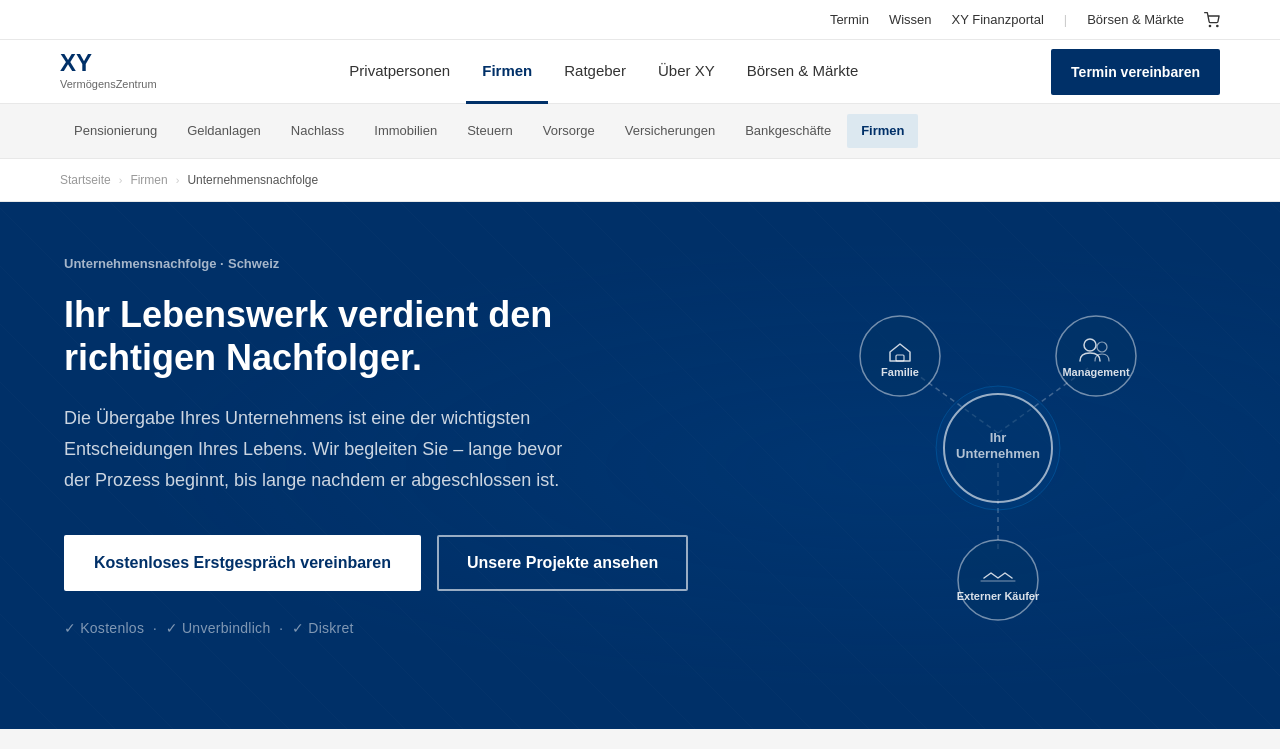
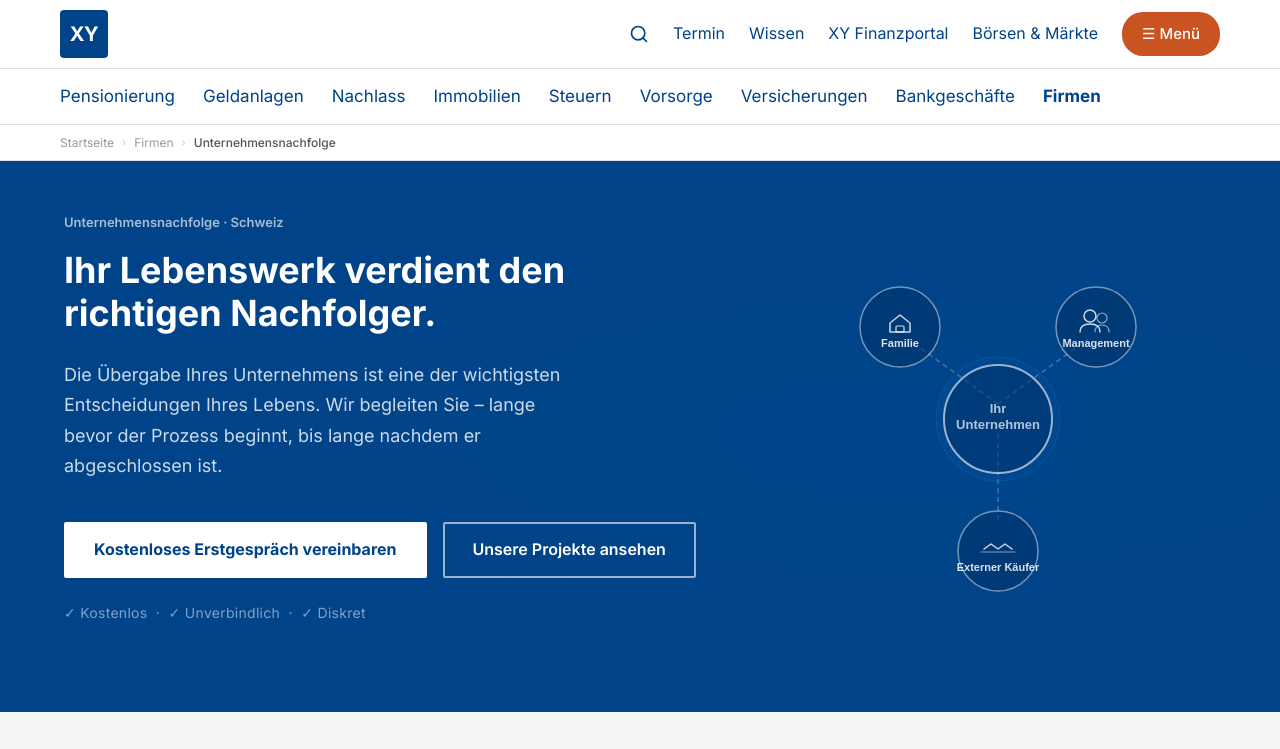
Before and after one commit to vinchafer/un-website, a website: page index.html in a window 1280 px wide. Shown: the top 749 px of the page. Drawn offline with Linux system fonts and the light colour scheme.

Commit message:
Pixelgenaue VZ-Shell: Inter-Font, #004388, Orange CTA, 2-Zeilen-Header
- Font: Arial → Inter (Google Fonts, 400/500/600/700)
- Farben: primary #004388, text #191919, body-bg #eeeef0
- Header komplett umgebaut: 1 Zeile (Logo-Block + Links + Menü-Button)
- Logo: dunkelblauer Quadrat-Block [XY] in weiss (wie VZ)
- Menü-Button: orange #C95321, pill-shape border-radius 21px
- Quicklinks: #004388, 17px, weisser Hintergrund
- Entfernt: 3. Navigationszeile (Privatpersonen/Firmen/Ratgeber)
- Sections: explizit background #fff gegen #eeeef0 body-bg
- JS: auf neue vz-header/vz-menu-trigger IDs umgestellt

Co-Authored-By: Claude Sonnet 4.6 <noreply@anthropic.com>

```diff
--- a/index.html
+++ b/index.html
@@ -115,19 +115,22 @@
     }
     </script>
 
+    <link rel="preconnect" href="https://fonts.googleapis.com">
+    <link href="https://fonts.googleapis.com/css2?family=Inter:wght@400;500;600;700&display=swap" rel="stylesheet">
     <style>
         /* Design System */
         :root {
-            --color-primary: #003068;
-            --color-secondary: #002050;
-            --color-accent: #003068;
-            --color-text: #333333;
-            --color-text-light: #666666;
+            --color-primary: #004388;
+            --color-secondary: #003070;
+            --color-accent: #004388;
+            --color-text: #191919;
+            --color-text-light: #555555;
             --color-bg: #FFFFFF;
             --color-bg-light: #f5f5f5;
             --color-bg-dark: #002244;
-            --color-border: #e8e8e8;
+            --color-border: #e0e0e0;
             --color-success: #2E7D32;
+            --color-orange: #C95321;
 
             --shadow-sm: 0 2px 8px rgba(0,0,0,0.06);
             --shadow-md: 0 4px 16px rgba(0,0,0,0.10);
@@ -158,12 +161,16 @@
         }
 
         body {
-            font-family: Arial, Helvetica, sans-serif;
+            font-family: 'Inter', sans-serif;
             font-size: 16px;
-            line-height: 26px;
+            line-height: 1.6;
             font-weight: 400;
             color: var(--color-text);
-            background-color: var(--color-bg);
+            background-color: #eeeef0;
+        }
+
+        section {
+            background-color: #fff;
         }
 
         /* Typography */
@@ -256,7 +263,7 @@
         }
 
         .btn-primary:hover {
-            background-color: #006AB8;
+            background-color: #003070;
             box-shadow: var(--shadow-md);
         }
 
@@ -289,243 +296,111 @@
         }
 
         /* =============================================
-           VZ TOP BAR
+           VZ HEADER (Zeile 1: Logo + Links + Menü)
         ============================================= */
-        #vz-topbar {
-            height: 40px;
-            background-color: white;
-            border-bottom: 1px solid #e8e8e8;
-            display: flex;
-            align-items: center;
-        }
-
-        .topbar-inner {
+        #vz-header {
+            background: #fff;
+            border-bottom: 1px solid #e0e0e0;
+            position: sticky;
+            top: 0;
+            z-index: 1000;
+            transition: box-shadow 0.2s ease;
+        }
+
+        #vz-header.nav-scrolled {
+            box-shadow: 0 2px 8px rgba(0,0,0,0.10);
+        }
+
+        .vz-header-inner {
             max-width: 1200px;
             margin: 0 auto;
             padding: 0 20px;
-            width: 100%;
             display: flex;
-            justify-content: flex-end;
+            justify-content: space-between;
             align-items: center;
-            gap: 20px;
-        }
-
-        .topbar-link {
-            color: #333;
+            height: 68px;
+        }
+
+        /* Logo: blauer Quadrat-Block mit "XY" in weiss */
+        .vz-logo-block {
+            display: inline-flex;
+            align-items: center;
+            justify-content: center;
+            background: #004388;
+            color: #fff;
+            font-weight: 700;
+            font-size: 20px;
+            width: 48px;
+            height: 48px;
+            border-radius: 4px;
             text-decoration: none;
-            font-size: 13px;
-            transition: text-decoration 0.2s;
-        }
-
-        .topbar-link:hover {
-            text-decoration: underline;
-            color: #333;
-        }
-
-        .topbar-sep { color: #ccc; font-size: 13px; }
-
-        .topbar-icon {
+            flex-shrink: 0;
+            letter-spacing: -0.5px;
+            font-family: 'Inter', sans-serif;
+        }
+
+        .vz-logo-block:hover { background: #003070; color: #fff; }
+
+        /* Rechte Seite: Links + Menü-Button */
+        .vz-header-right {
             display: flex;
             align-items: center;
-            color: #333;
-            text-decoration: none;
-        }
-
-        @media (max-width: 768px) {
-            #vz-topbar { display: none; }
-        }
-
-        /* =============================================
-           VZ HAUPTNAVIGATION
-        ============================================= */
-        #main-nav {
-            position: sticky;
-            top: 0;
-            z-index: 1000;
-            background-color: white;
-            border-bottom: 1px solid #e8e8e8;
-            height: 64px;
-            transition: box-shadow 0.2s ease;
-        }
-
-        #main-nav.nav-scrolled {
-            box-shadow: 0 2px 8px rgba(0,0,0,0.08);
-        }
-
-        .nav-container {
-            max-width: 1200px;
-            margin: 0 auto;
-            padding: 0 20px;
-            height: 100%;
+            gap: 24px;
+        }
+
+        .vz-header-links {
             display: flex;
             align-items: center;
-            justify-content: space-between;
-        }
-
-        .nav-logo {
-            display: flex;
-            flex-direction: column;
-            text-decoration: none;
-            flex-shrink: 0;
-            line-height: 1;
-        }
-
-        .nav-logo-name {
-            font-size: 24px;
-            font-weight: 700;
-            color: #003068;
-            line-height: 1;
-        }
-
-        .nav-logo-sub {
-            font-size: 11px;
-            color: #666;
-            line-height: 1.3;
-            margin-top: 2px;
-        }
-
-        .nav-links {
-            display: flex;
-            align-items: stretch;
-            list-style: none;
-            margin: 0;
-            padding: 0;
-            height: 100%;
-        }
-
-        .nav-item {
-            position: relative;
-            display: flex;
-            align-items: stretch;
-        }
-
-        .nav-item > a {
-            display: flex;
-            align-items: center;
-            padding: 0 16px;
-            font-size: 15px;
-            font-weight: 400;
-            color: #333;
-            text-decoration: none;
-            transition: color 0.2s ease;
-            white-space: nowrap;
-            border-bottom: 3px solid transparent;
-            margin-bottom: -1px;
-        }
-
-        .nav-item > a:hover { color: #003068; }
-
-        .nav-item.active > a {
-            color: #003068;
-            font-weight: 600;
-            border-bottom-color: #003068;
-        }
-
-        /* Dropdown */
-        .nav-dropdown {
-            display: none;
-            position: absolute;
-            top: 100%;
-            left: 0;
-            background: white;
-            box-shadow: 0 4px 16px rgba(0,0,0,0.12);
-            padding: 24px;
-            min-width: 240px;
-            z-index: 1100;
-            border-top: 2px solid #003068;
-        }
-
-        .nav-item:hover .nav-dropdown { display: block; }
-
-        .nav-dropdown-list {
-            list-style: none;
-            margin: 0;
-            padding: 0;
-            display: flex;
-            flex-direction: column;
-            gap: 10px;
-        }
-
-        .nav-dropdown-list a {
-            font-size: 14px;
-            color: #333;
-            text-decoration: none;
-            transition: color 0.2s;
-            display: block;
-            padding: 2px 0;
-        }
-
-        .nav-dropdown-list a:hover { color: #003068; }
-
-        .nav-dropdown-list a.dropdown-active {
-            font-weight: 600;
-            color: #003068;
-        }
-
-        .nav-dropdown-placeholder {
-            color: #999;
-            font-style: italic;
-            font-size: 14px;
-            margin: 0;
-        }
-
-        .nav-right { flex-shrink: 0; }
-
-        .btn-nav {
-            display: inline-block;
-            background-color: #003068;
-            color: white;
-            padding: 10px 20px;
-            border-radius: 2px;
-            font-size: 14px;
-            font-weight: 600;
-            text-decoration: none;
-            transition: background-color 0.2s ease;
-            white-space: nowrap;
-        }
-
-        .btn-nav:hover {
-            background-color: #002050;
-            color: white;
-        }
-
-        /* Hamburger */
-        .nav-hamburger {
-            display: none;
-            flex-direction: column;
-            justify-content: center;
-            align-items: center;
-            gap: 5px;
-            width: 40px;
-            height: 40px;
+            gap: 24px;
+        }
+
+        .vz-search-btn {
             background: none;
             border: none;
             cursor: pointer;
-            padding: 4px;
-            flex-shrink: 0;
-        }
-
-        .nav-hamburger span {
-            display: block;
-            width: 24px;
-            height: 2px;
-            background-color: #333;
-            border-radius: 1px;
-            transition: transform 0.3s ease, opacity 0.3s ease;
-            transform-origin: center;
-        }
-
-        body.mobile-menu-open .nav-hamburger span:nth-child(1) { transform: translateY(7px) rotate(45deg); }
-        body.mobile-menu-open .nav-hamburger span:nth-child(2) { opacity: 0; transform: scaleX(0); }
-        body.mobile-menu-open .nav-hamburger span:nth-child(3) { transform: translateY(-7px) rotate(-45deg); }
-
-        /* Mobile Menu */
+            color: #004388;
+            display: flex;
+            align-items: center;
+            padding: 0;
+            line-height: 1;
+        }
+
+        .vz-top-link {
+            color: #004388;
+            text-decoration: none;
+            font-size: 16px;
+            font-weight: 400;
+            white-space: nowrap;
+        }
+
+        .vz-top-link:hover { text-decoration: underline; color: #004388; }
+
+        /* Orange Menü-Button (Pill-Shape) */
+        .vz-menu-btn {
+            background: #C95321;
+            color: #fff;
+            border-radius: 21px;
+            padding: 10px 20px;
+            font-size: 15px;
+            font-weight: 500;
+            text-decoration: none;
+            cursor: pointer;
+            white-space: nowrap;
+            transition: background-color 0.2s;
+            display: inline-flex;
+            align-items: center;
+            gap: 6px;
+            border: none;
+            font-family: 'Inter', sans-serif;
+        }
+
+        .vz-menu-btn:hover { background: #b0461a; color: #fff; }
+
+        /* Mobile Menu Overlay */
         .mobile-menu {
             position: fixed;
-            top: 0;
-            left: 0;
-            width: 100%;
-            height: 100%;
+            top: 0; left: 0;
+            width: 100%; height: 100%;
             background-color: #002244;
             z-index: 999;
             display: flex;
@@ -541,8 +416,7 @@
 
         .mobile-menu-links {
             list-style: none;
-            margin: 0;
-            padding: 0;
+            margin: 0; padding: 0;
             display: flex;
             flex-direction: column;
             align-items: center;
@@ -560,18 +434,16 @@
         .mobile-menu-cta { margin-top: 8px; }
 
         @media (max-width: 768px) {
-            #main-nav { height: 60px; }
-            .nav-links { display: none; }
-            .nav-right { display: none; }
-            .nav-hamburger { display: flex; }
+            .vz-header-inner { height: 60px; }
+            .vz-header-links { display: none; }
         }
 
         /* =============================================
-           QUICKLINKS BAR + BREADCRUMB
+           VZ QUICKLINKS (Zeile 2)
         ============================================= */
         #vz-quicklinks {
-            background-color: #f5f5f5;
-            border-bottom: 1px solid #e8e8e8;
+            background: #fff;
+            border-bottom: 1px solid #e0e0e0;
             overflow-x: auto;
             scrollbar-width: none;
         }
@@ -581,35 +453,29 @@
         .quicklinks-inner {
             max-width: 1200px;
             margin: 0 auto;
-            padding: 10px 20px;
+            padding: 14px 20px;
             display: flex;
-            align-items: center;
-            gap: 2px;
+            gap: 28px;
             white-space: nowrap;
         }
 
         .quicklink {
-            display: inline-block;
-            padding: 4px 14px;
-            font-size: 13px;
-            color: #555;
+            color: #004388;
             text-decoration: none;
-            border-radius: 2px;
-            transition: background-color 0.15s, color 0.15s;
+            font-size: 17px;
+            font-weight: 400;
             white-space: nowrap;
         }
 
-        .quicklink:hover { background-color: #e8e8e8; color: #333; }
-
-        .quicklink.active {
-            font-weight: 600;
-            color: #003068;
-            background-color: #dce8f0;
-        }
-
+        .quicklink:hover { text-decoration: underline; }
+        .quicklink.active { font-weight: 700; }
+
+        /* =============================================
+           VZ BREADCRUMB
+        ============================================= */
         #vz-breadcrumb {
-            background-color: white;
-            border-bottom: 1px solid #e8e8e8;
+            background-color: #fff;
+            border-bottom: 1px solid #e0e0e0;
             padding: 8px 0;
         }
 
@@ -2445,7 +2311,7 @@
 
             .footer-grid     { grid-template-columns: 1fr; }
 
-            .nav-container   { padding: 0 16px; }
+            .vz-header-inner { padding: 0 16px; }
         }
 
         /* =============================================
@@ -2477,87 +2343,33 @@
     </style>
 </head>
 <body>
-    <!-- VZ TOP BAR -->
-    <div id="vz-topbar">
-        <div class="topbar-inner">
-            <a href="#" class="topbar-link">Termin</a>
-            <a href="#" class="topbar-link">Wissen</a>
-            <a href="#" class="topbar-link">XY Finanzportal</a>
-            <span class="topbar-sep">|</span>
-            <a href="#" class="topbar-link">Börsen &amp; Märkte</a>
-            <a href="#" class="topbar-icon" aria-label="Warenkorb">
-                <svg width="16" height="16" viewBox="0 0 24 24" fill="none" stroke="currentColor" stroke-width="2" stroke-linecap="round" stroke-linejoin="round" aria-hidden="true">
-                    <circle cx="9" cy="21" r="1"/><circle cx="20" cy="21" r="1"/>
-                    <path d="M1 1h4l2.68 13.39a2 2 0 001.99 1.61H19a2 2 0 001.99-1.81L22.59 6H6"/>
-                </svg>
-            </a>
+    <!-- VZ HEADER (Zeile 1: Logo + Links + Menü) -->
+    <header id="vz-header" role="banner">
+        <div class="vz-header-inner">
+
+            <!-- Logo: dunkelblauer Block mit "XY" in weiss -->
+            <a href="#" class="vz-logo-block" aria-label="XY VermögensZentrum – Startseite">XY</a>
+
+            <!-- Rechts: Links + Menü-Button -->
+            <div class="vz-header-right">
+                <div class="vz-header-links">
+                    <button class="vz-search-btn" aria-label="Suche">
+                        <svg width="20" height="20" viewBox="0 0 24 24" fill="none" stroke="currentColor" stroke-width="2" stroke-linecap="round" stroke-linejoin="round" aria-hidden="true">
+                            <circle cx="11" cy="11" r="8"/><line x1="21" y1="21" x2="16.65" y2="16.65"/>
+                        </svg>
+                    </button>
+                    <a href="#" class="vz-top-link">Termin</a>
+                    <a href="#" class="vz-top-link">Wissen</a>
+                    <a href="#" class="vz-top-link">XY Finanzportal</a>
+                    <a href="#" class="vz-top-link">Börsen &amp; Märkte</a>
+                </div>
+                <a href="#kontakt" class="vz-menu-btn" id="vz-menu-trigger">&#9776; Menü</a>
+            </div>
+
         </div>
-    </div>
-
-    <!-- VZ HAUPTNAVIGATION -->
-    <nav id="main-nav" role="navigation" aria-label="Hauptnavigation">
-        <div class="nav-container">
-
-            <!-- Logo -->
-            <a href="#" class="nav-logo" aria-label="XY VermögensZentrum – Startseite">
-                <span class="nav-logo-name">XY</span>
-                <span class="nav-logo-sub">VermögensZentrum</span>
-            </a>
-
-            <!-- Desktop Nav Links -->
-            <ul class="nav-links" role="list">
-                <li class="nav-item">
-                    <a href="#">Privatpersonen</a>
-                    <div class="nav-dropdown">
-                        <p class="nav-dropdown-placeholder">Dieser Bereich ist in der Vorschau nicht verfügbar.</p>
-                    </div>
-                </li>
-                <li class="nav-item active">
-                    <a href="#">Firmen</a>
-                    <div class="nav-dropdown">
-                        <ul class="nav-dropdown-list">
-                            <li><a href="#" class="dropdown-active">Unternehmens&shy;nachfolge</a></li>
-                            <li><a href="#">Pensionskasse</a></li>
-                            <li><a href="#">Kadervorsorge</a></li>
-                            <li><a href="#">Versicherungs&shy;management</a></li>
-                            <li><a href="#">Firmengründung</a></li>
-                        </ul>
-                    </div>
-                </li>
-                <li class="nav-item">
-                    <a href="#">Ratgeber</a>
-                    <div class="nav-dropdown">
-                        <p class="nav-dropdown-placeholder">Dieser Bereich ist in der Vorschau nicht verfügbar.</p>
-                    </div>
-                </li>
-                <li class="nav-item">
-                    <a href="#">Über XY</a>
-                    <div class="nav-dropdown">
-                        <p class="nav-dropdown-placeholder">Dieser Bereich ist in der Vorschau nicht verfügbar.</p>
-                    </div>
-                </li>
-                <li class="nav-item">
-                    <a href="#">Börsen &amp; Märkte</a>
-                    <div class="nav-dropdown">
-                        <p class="nav-dropdown-placeholder">Dieser Bereich ist in der Vorschau nicht verfügbar.</p>
-                    </div>
-                </li>
-            </ul>
-
-            <!-- Right: CTA Button -->
-            <div class="nav-right">
-                <a href="#kontakt" class="btn-nav">Termin vereinbaren</a>
-            </div>
-
-            <!-- Hamburger (Mobile) -->
-            <button class="nav-hamburger" aria-label="Menu öffnen" aria-expanded="false" aria-controls="mobile-menu">
-                <span></span><span></span><span></span>
-            </button>
-
-        </div>
-    </nav>
-
-    <!-- Mobile Menu -->
+    </header>
+
+    <!-- Mobile Menu Overlay -->
     <div id="mobile-menu" class="mobile-menu" role="dialog" aria-modal="true" aria-label="Mobile Navigation">
         <ul class="mobile-menu-links" role="list">
             <li><a href="#">Privatpersonen</a></li>
@@ -2567,12 +2379,12 @@
             <li><a href="#">Börsen &amp; Märkte</a></li>
         </ul>
         <div class="mobile-menu-cta">
-            <a href="#kontakt" class="btn-nav">Termin vereinbaren</a>
+            <a href="#kontakt" class="vz-menu-btn">Termin vereinbaren</a>
         </div>
     </div>
 
-    <!-- QUICKLINKS BAR -->
-    <div id="vz-quicklinks" role="navigation" aria-label="Themen-Navigation">
+    <!-- QUICKLINKS (Zeile 2) -->
+    <nav id="vz-quicklinks" aria-label="Themen-Navigation">
         <div class="quicklinks-inner">
             <a href="#" class="quicklink">Pensionierung</a>
             <a href="#" class="quicklink">Geldanlagen</a>
@@ -2584,7 +2396,7 @@
             <a href="#" class="quicklink">Bankgeschäfte</a>
             <a href="#" class="quicklink active">Firmen</a>
         </div>
-    </div>
+    </nav>
 
     <!-- BREADCRUMB -->
     <div id="vz-breadcrumb" aria-label="Breadcrumb">
@@ -3568,32 +3380,33 @@
         // NAVIGATION JS
         // =============================================
 
-        const nav = document.getElementById('main-nav');
-        const hamburger = document.querySelector('.nav-hamburger');
+        const vzHeader = document.getElementById('vz-header');
+        const menuTrigger = document.getElementById('vz-menu-trigger');
         const mobileMenu = document.getElementById('mobile-menu');
         const mobileLinks = document.querySelectorAll('.mobile-menu a');
 
-        // 1. Sticky shadow on scroll (top bar is not sticky, so offset from nav height)
+        // 1. Sticky shadow on scroll
         window.addEventListener('scroll', () => {
-            nav.classList.toggle('nav-scrolled', window.scrollY > 10);
+            vzHeader.classList.toggle('nav-scrolled', window.scrollY > 10);
         }, { passive: true });
 
-        // 2. Hamburger toggle
+        // 2. Menü-Button opens mobile overlay
         function openMobileMenu() {
             document.body.classList.add('mobile-menu-open');
-            hamburger.setAttribute('aria-expanded', 'true');
-            hamburger.setAttribute('aria-label', 'Menu schliessen');
             mobileMenu.querySelector('a')?.focus();
         }
 
         function closeMobileMenu() {
             document.body.classList.remove('mobile-menu-open');
-            hamburger.setAttribute('aria-expanded', 'false');
-            hamburger.setAttribute('aria-label', 'Menu öffnen');
-        }
-
-        hamburger.addEventListener('click', () => {
-            document.body.classList.contains('mobile-menu-open') ? closeMobileMenu() : openMobileMenu();
+        }
+
+        menuTrigger.addEventListener('click', (e) => {
+            // On desktop, the button is a link to #kontakt — let it scroll.
+            // On mobile, open overlay instead.
+            if (window.innerWidth <= 768) {
+                e.preventDefault();
+                document.body.classList.contains('mobile-menu-open') ? closeMobileMenu() : openMobileMenu();
+            }
         });
 
         // 3. Close mobile menu on link click
@@ -3603,7 +3416,7 @@
         document.addEventListener('keydown', (e) => {
             if (e.key === 'Escape' && document.body.classList.contains('mobile-menu-open')) {
                 closeMobileMenu();
-                hamburger.focus();
+                menuTrigger.focus();
             }
         });
 
```
